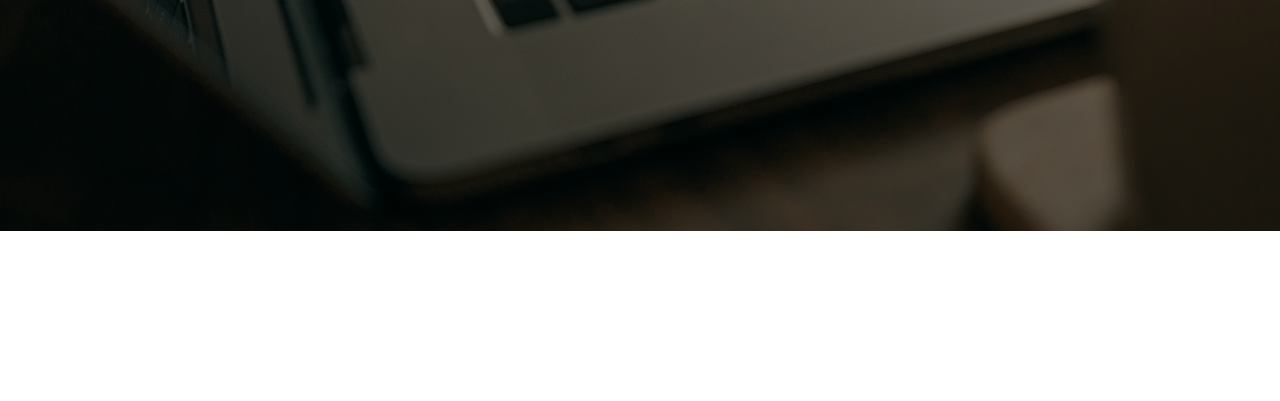
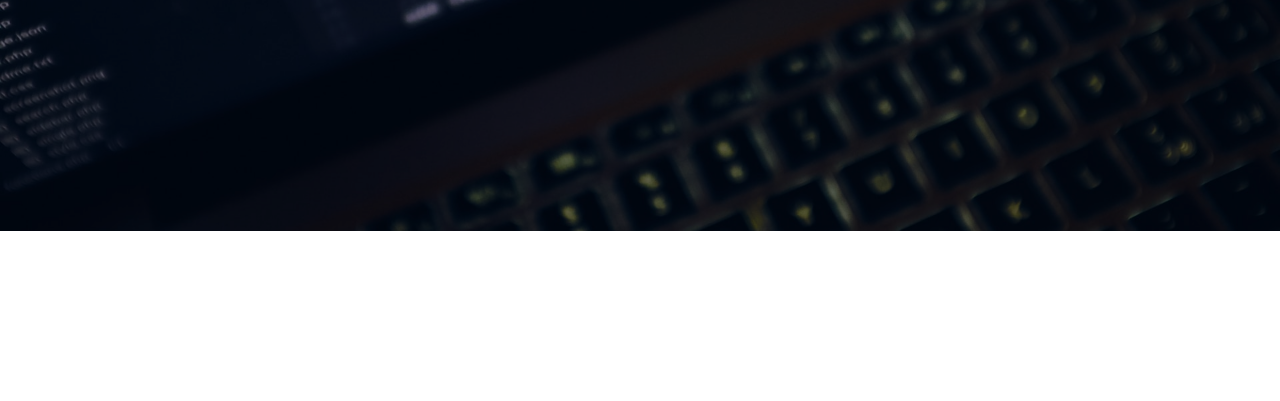
Before and after one commit to abelmenacastillo/abelmenacastillo.github.io, a plain HTML site: page index.html in a window 1280 px wide. Shown: the part 622-1023 px from the top of the page. Drawn offline with Linux system fonts and the light colour scheme.

Commit message:
cambio de banner

```diff
--- a/assets/css/estilos.css
+++ b/assets/css/estilos.css
@@ -172,7 +172,7 @@ p {
 /* ***** Heroimage ***** */
 
 .hero-image-1 {
-    background-image: url(../img/hero-1.jpg);
+    background-image: url(../img/hero-2.jpg);
     background-repeat: no-repeat;
     background-position: center;
     background-size: cover;
--- a/index.html
+++ b/index.html
@@ -17,8 +17,8 @@
       content="Hola bienvenid@ a mi Portafolio Profesional, soy Abel Mena, Desarrollador Web">
       <link rel="canonical" href="https://abelmenacastillo.github.io">
       <link rel="shortcut icon" href="assets/img/abel.jpg" type="image/x-icon">
-      <link rel="favicon" href="https://abelmenacastillo.github.io/assets/img/hero-1.jpg">
-      <link rel="apple-touch-icon" href="https://abelmenacastillo.github.io/assets/img/hero-1.jpg">
+      <link rel="favicon" href="https://abelmenacastillo.github.io/assets/img/hero-2.jpg">
+      <link rel="apple-touch-icon" href="https://abelmenacastillo.github.io/assets/img/hero-2.jpg">
       <meta name="theme-color" content="#153958">
       <meta name="twitter:card" content="summary">
       <meta property="og:type" content="website">
@@ -26,7 +26,7 @@
       <meta property="og:description" name="twitter:description"
       content="Hola bienvenid@ a mi Portafolio Profesional, soy Abel Mena, Desarrollador Web">
       <meta property="og:image" name="twitter:image"
-      content="https://abelmenacastillo.github.io/assets/img/hero-1.jpg">
+      content="https://abelmenacastillo.github.io/assets/img/hero-2.jpg">
       <meta property="og:url" name="twitter:url" content="https://abelmenacastillo.github.io">
 
     </head>
```
Also changed, not shown: assets/img/hero-2.jpg (added).
